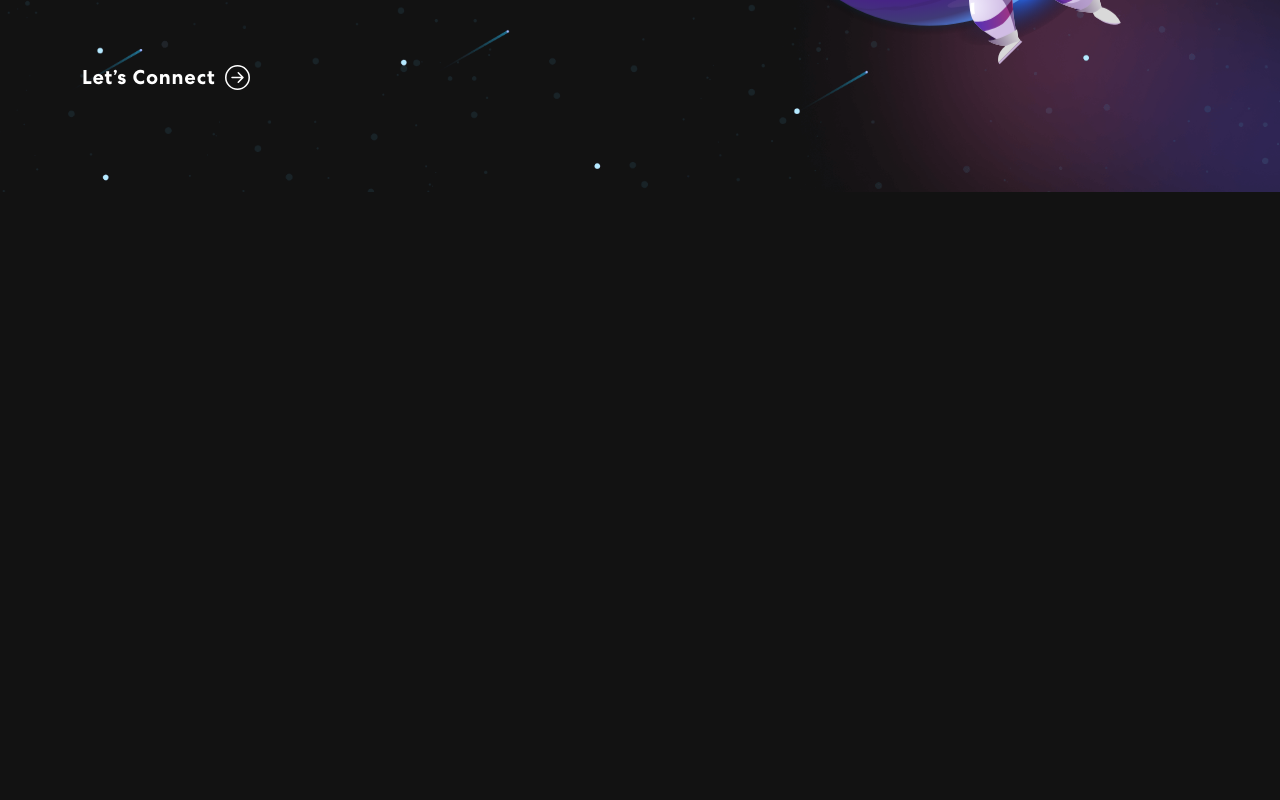
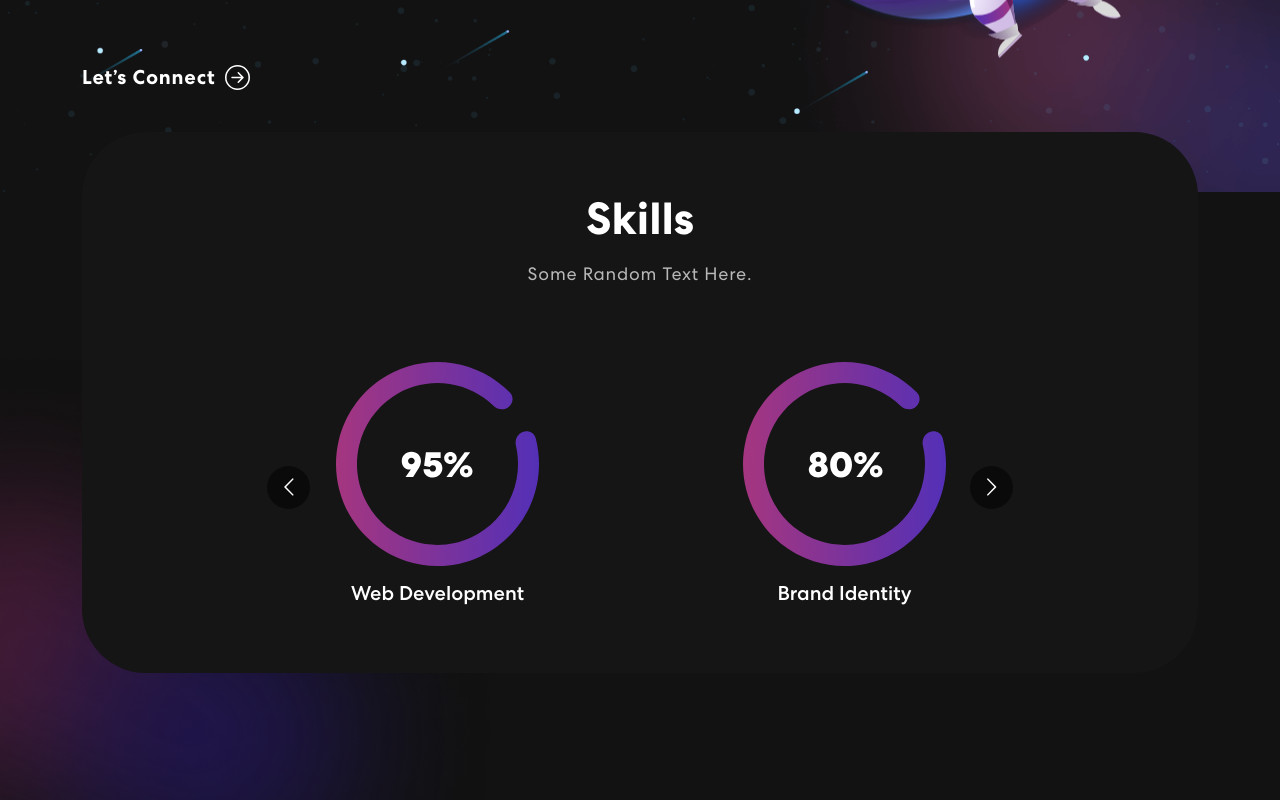
Before and after one commit to Vedant817/Portfolio-React, a React (Create React App) app: page / in a window 1280 px wide. Shown: the part 580-1380 px from the top of the page. Before the commit the page ends 800 px from the top, so only its background shows below. Built offline with nearby package versions, Linux system fonts and the light colour scheme.

Commit message:
Navbar and Skill Section

```diff
--- a/src/App.js
+++ b/src/App.js
@@ -2,6 +2,7 @@
 import './App.css';
 import { NavBar } from './components/NavBar.jsx';
 import { Banner } from './components/Banner.jsx';
+import { Skills } from './components/Skills.jsx';
 import 'bootstrap/dist/css/bootstrap.min.css'
 
 function App() {
@@ -9,6 +10,7 @@
     <div className="App">
       <NavBar />
       <Banner />
+      <Skills />
     </div>
   );
 }
--- /dev/null
+++ b/src/components/Skills.jsx
@@ -0,0 +1,65 @@
+/* eslint-disable jsx-a11y/img-redundant-alt */
+import React from 'react'
+import { Col, Container, Row } from 'react-bootstrap';
+import Carousel from 'react-multi-carousel'
+import "react-multi-carousel/lib/styles.css"
+import meter1 from '../assets/img/meter1.svg'
+import meter2 from '../assets/img/meter2.svg'
+import meter3 from '../assets/img/meter3.svg'
+import colorSharp from '../assets/img/color-sharp.png'
+
+export const Skills = () => {
+    const responsive = {
+        superLargeDesktop: {
+            // the naming can be any, depends on you.
+            breakpoint: { max: 4000, min: 3000 },
+            items: 5
+        },
+        desktop: {
+            breakpoint: { max: 3000, min: 1024 },
+            items: 3
+        },
+        tablet: {
+            breakpoint: { max: 1024, min: 464 },
+            items: 2
+        },
+        mobile: {
+            breakpoint: { max: 464, min: 0 },
+            items: 1
+        }
+    };
+
+    return (
+        <section className='skill' id='skills'>
+            <Container>
+                <Row>
+                    <Col>
+                        <div className='skill-bx'>
+                            <h2>Skills</h2>
+                            <p>Some Random Text Here.</p>
+                            <Carousel responsive={responsive} infinite={true} className='skill-slider'>
+                                <div className='item'>
+                                    <img src={meter1} alt='Image' />
+                                    <h5>Web Development</h5>
+                                </div>
+                                <div className='item'>
+                                    <img src={meter2} alt='Image' />
+                                    <h5>Brand Identity</h5>
+                                </div>
+                                <div className='item'>
+                                    <img src={meter3} alt='Image' />
+                                    <h5>Logo Designer</h5>
+                                </div>
+                                <div className='item'>
+                                    <img src={meter1} alt='Image' />
+                                    <h5>Web Development</h5>
+                                </div>
+                            </Carousel>
+                        </div>
+                    </Col>
+                </Row>
+            </Container>
+            <img className='background-image-left' src={colorSharp} alt='Image' />
+        </section>
+    )
+}
```
Also changed, not shown: src/components/NavBar.jsx (+4 -4 lines).
